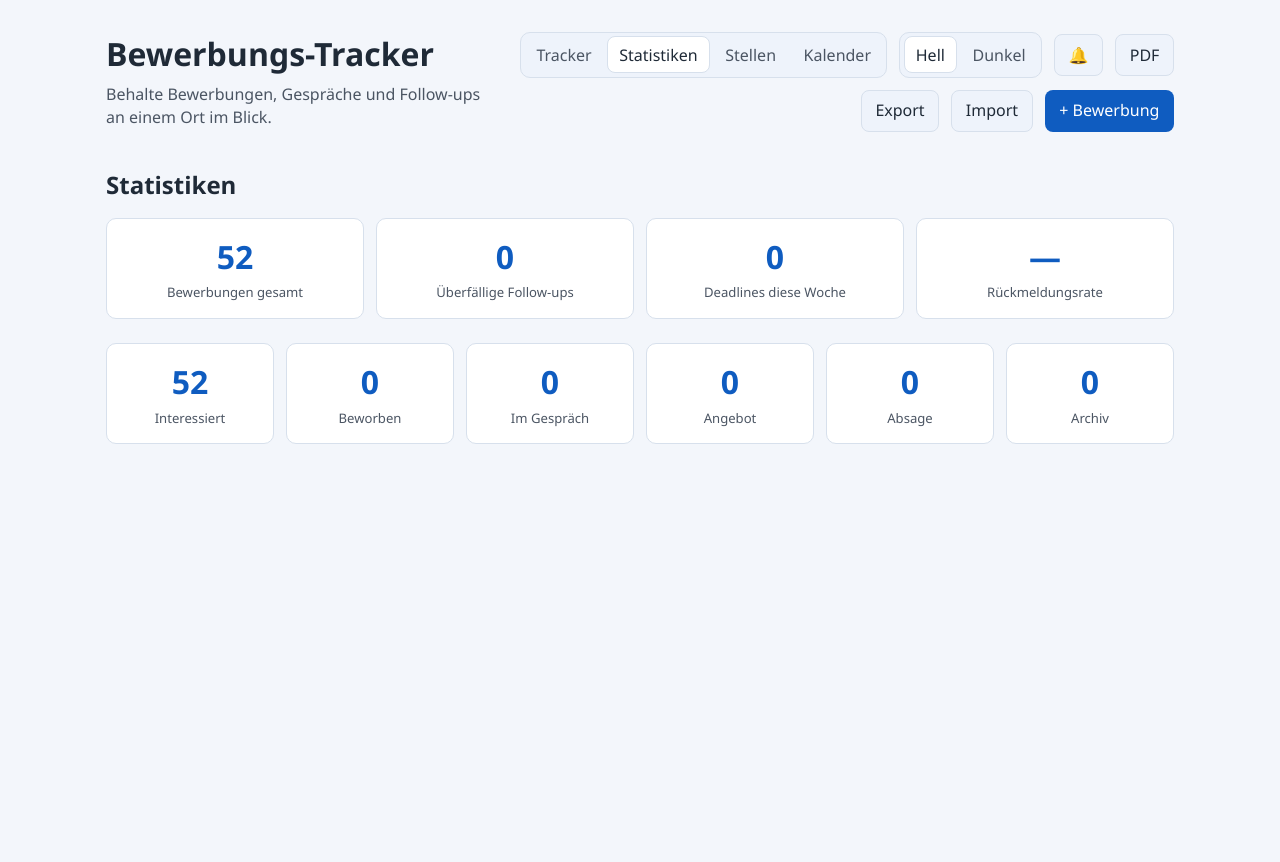
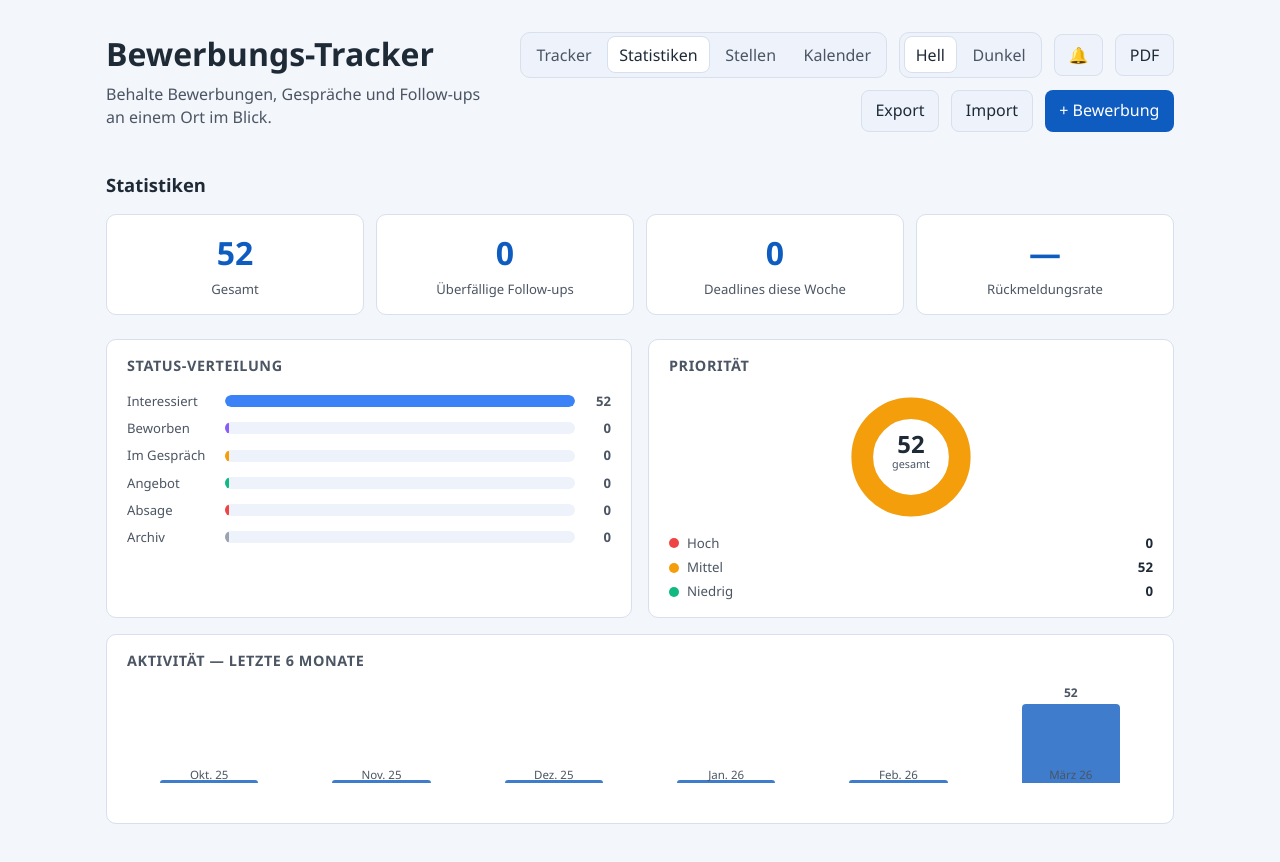
Before and after one commit to EmpyrianForge/BewerbungsTracker, a Vue app: page / in a window 1280 px wide. Both pictures are taken after a click on the button "Statistiken". Shown: the top 862 px of the page. Before the commit the page ends 800 px from the top, so only its background shows below. Built offline with nearby package versions, Linux system fonts and the light colour scheme.

Commit message:
new dashboard

```diff
--- a/src/components/StatsDashboard.vue
+++ b/src/components/StatsDashboard.vue
@@ -1,6 +1,6 @@
 <script setup lang="ts">
 import { computed } from 'vue'
-import { STATUSES, type Company, type CompanyStatus } from '../types/company'
+import { STATUSES, PRIORITIES, type Company, type CompanyStatus, type Priority } from '../types/company'
 
 const props = defineProps<{
   companies: Company[]
@@ -15,23 +15,39 @@ const STATUS_LABELS: Record<CompanyStatus, string> = {
   Archived: 'Archiv',
 }
 
+const STATUS_COLORS: Record<CompanyStatus, string> = {
+  Interested: '#3b82f6',
+  Applied: '#8b5cf6',
+  Interviewing: '#f59e0b',
+  Offer: '#10b981',
+  Rejected: '#ef4444',
+  Archived: '#9ca3af',
+}
+
+const PRIORITY_LABELS: Record<Priority, string> = {
+  High: 'Hoch',
+  Medium: 'Mittel',
+  Low: 'Niedrig',
+}
+
+const PRIORITY_COLORS: Record<Priority, string> = {
+  High: '#ef4444',
+  Medium: '#f59e0b',
+  Low: '#10b981',
+}
+
 const getTodayLocalIsoDate = () => {
   const now = new Date()
-  const local = new Date(now.getTime() - now.getTimezoneOffset() * 60_000)
-  return local.toISOString().slice(0, 10)
+  return new Date(now.getTime() - now.getTimezoneOffset() * 60_000).toISOString().slice(0, 10)
 }
 
+// ── KPI ──────────────────────────────────────────────────────
 const total = computed(() => props.companies.length)
 
 const countByStatus = computed(() => {
-  const counts: Partial<Record<CompanyStatus, number>> = {}
-  for (const status of STATUSES) {
-    counts[status] = 0
-  }
-  for (const c of props.companies) {
-    counts[c.status] = (counts[c.status] ?? 0) + 1
-  }
-  return counts as Record<CompanyStatus, number>
+  const counts = Object.fromEntries(STATUSES.map((s) => [s, 0])) as Record<CompanyStatus, number>
+  for (const c of props.companies) counts[c.status]++
+  return counts
 })
 
 const overdueFollowUps = computed(() => {
@@ -48,30 +64,86 @@ const deadlinesThisWeek = computed(() => {
 })
 
 const responseRate = computed(() => {
-  const applied = countByStatus.value['Applied'] ?? 0
-  const interviewing = countByStatus.value['Interviewing'] ?? 0
-  const offer = countByStatus.value['Offer'] ?? 0
-  const rejected = countByStatus.value['Rejected'] ?? 0
-  const responded = interviewing + offer + rejected
+  const applied = countByStatus.value['Applied']
+  const responded = countByStatus.value['Interviewing'] + countByStatus.value['Offer'] + countByStatus.value['Rejected']
   if (applied === 0) return null
   return Math.round((responded / applied) * 100)
 })
+
+// ── Status bar chart ─────────────────────────────────────────
+const maxStatusCount = computed(() => Math.max(1, ...STATUSES.map((s) => countByStatus.value[s])))
+
+const statusBars = computed(() =>
+  STATUSES.map((status) => ({
+    status,
+    label: STATUS_LABELS[status],
+    count: countByStatus.value[status],
+    pct: Math.round((countByStatus.value[status] / maxStatusCount.value) * 100),
+    color: STATUS_COLORS[status],
+  })),
+)
+
+// ── Priority donut ───────────────────────────────────────────
+const countByPriority = computed(() => {
+  const counts = Object.fromEntries(PRIORITIES.map((p) => [p, 0])) as Record<Priority, number>
+  for (const c of props.companies) counts[c.priority]++
+  return counts
+})
+
+const donutSegments = computed(() => {
+  const t = total.value
+  if (t === 0) return []
+
+  const r = 45
+  const circumference = 2 * Math.PI * r
+  let angle = -90
+
+  return PRIORITIES.filter((p) => countByPriority.value[p] > 0).map((priority) => {
+    const count = countByPriority.value[priority]
+    const fraction = count / t
+    const dash = fraction * circumference
+    const gap = circumference - dash
+    const rotation = angle
+    angle += fraction * 360
+    return { priority, count, dash, gap, rotation, color: PRIORITY_COLORS[priority] }
+  })
+})
+
+// ── Monthly activity ─────────────────────────────────────────
+const monthlyActivity = computed(() => {
+  const now = new Date()
+  return Array.from({ length: 6 }, (_, i) => {
+    const d = new Date(now.getFullYear(), now.getMonth() - (5 - i), 1)
+    const y = d.getFullYear()
+    const m = d.getMonth()
+    return {
+      label: d.toLocaleDateString('de-DE', { month: 'short', year: '2-digit' }),
+      count: props.companies.filter((c) => {
+        const cd = new Date(c.createdAt)
+        return cd.getFullYear() === y && cd.getMonth() === m
+      }).length,
+    }
+  })
+})
+
+const maxMonthly = computed(() => Math.max(1, ...monthlyActivity.value.map((m) => m.count)))
 </script>
 
 <template>
-  <div>
-    <h2 style="margin-top: 0; margin-bottom: 1rem;">Statistiken</h2>
+  <div class="stats-dashboard">
+    <h2 class="stats-title">Statistiken</h2>
 
+    <!-- KPI cards -->
     <div class="stats-grid">
       <div class="stat-card">
         <div class="stat-number">{{ total }}</div>
-        <div class="stat-label">Bewerbungen gesamt</div>
+        <div class="stat-label">Gesamt</div>
       </div>
-      <div class="stat-card">
+      <div class="stat-card" :class="{ 'stat-card--warn': overdueFollowUps > 0 }">
         <div class="stat-number">{{ overdueFollowUps }}</div>
         <div class="stat-label">Überfällige Follow-ups</div>
       </div>
-      <div class="stat-card">
+      <div class="stat-card" :class="{ 'stat-card--warn': deadlinesThisWeek > 0 }">
         <div class="stat-number">{{ deadlinesThisWeek }}</div>
         <div class="stat-label">Deadlines diese Woche</div>
       </div>
@@ -81,11 +153,79 @@ const responseRate = computed(() => {
       </div>
     </div>
 
-    <div class="stats-grid">
-      <div v-for="status in STATUSES" :key="status" class="stat-card">
-        <div class="stat-number">{{ countByStatus[status] }}</div>
-        <div class="stat-label">{{ STATUS_LABELS[status] }}</div>
+    <!-- Charts row -->
+    <div class="charts-row">
+
+      <!-- Status bar chart -->
+      <div class="chart-card chart-card--bars">
+        <h3 class="chart-title">Status-Verteilung</h3>
+        <div v-if="total === 0" class="chart-empty">Keine Daten</div>
+        <div v-else class="bar-list">
+          <div v-for="bar in statusBars" :key="bar.status" class="bar-row">
+            <span class="bar-label">{{ bar.label }}</span>
+            <div class="bar-track">
+              <div
+                class="bar-fill"
+                :style="{ width: bar.pct + '%', background: bar.color }"
+              ></div>
+            </div>
+            <span class="bar-count">{{ bar.count }}</span>
+          </div>
+        </div>
+      </div>
+
+      <!-- Priority donut -->
+      <div class="chart-card chart-card--donut">
+        <h3 class="chart-title">Priorität</h3>
+        <div v-if="total === 0" class="chart-empty">Keine Daten</div>
+        <template v-else>
+          <svg viewBox="0 0 120 120" class="donut-svg" aria-hidden="true">
+            <!-- track -->
+            <circle cx="60" cy="60" r="45" fill="none" stroke-width="20" class="donut-track" />
+            <!-- segments -->
+            <circle
+              v-for="seg in donutSegments"
+              :key="seg.priority"
+              cx="60" cy="60" r="45"
+              fill="none"
+              stroke-width="20"
+              :stroke="seg.color"
+              :stroke-dasharray="`${seg.dash} ${seg.gap}`"
+              :transform="`rotate(${seg.rotation} 60 60)`"
+              stroke-linecap="butt"
+            />
+            <!-- center label -->
+            <text x="60" y="56" text-anchor="middle" class="donut-center-num">{{ total }}</text>
+            <text x="60" y="70" text-anchor="middle" class="donut-center-label">gesamt</text>
+          </svg>
+          <div class="donut-legend">
+            <div v-for="p in PRIORITIES" :key="p" class="donut-legend-item">
+              <span class="donut-legend-dot" :style="{ background: PRIORITY_COLORS[p] }"></span>
+              <span class="donut-legend-text">{{ PRIORITY_LABELS[p] }}</span>
+              <span class="donut-legend-count">{{ countByPriority[p] }}</span>
+            </div>
+          </div>
+        </template>
       </div>
     </div>
+
+    <!-- Monthly activity chart -->
+    <div class="chart-card chart-card--monthly">
+      <h3 class="chart-title">Aktivität — letzte 6 Monate</h3>
+      <div v-if="total === 0" class="chart-empty">Keine Daten</div>
+      <div v-else class="month-chart">
+        <div v-for="month in monthlyActivity" :key="month.label" class="month-col">
+          <span class="month-count">{{ month.count > 0 ? month.count : '' }}</span>
+          <div class="month-bar-wrap">
+            <div
+              class="month-bar"
+              :style="{ height: (month.count / maxMonthly * 100) + '%' }"
+            ></div>
+          </div>
+          <span class="month-label">{{ month.label }}</span>
+        </div>
+      </div>
+    </div>
+
   </div>
 </template>
--- a/src/style.css
+++ b/src/style.css
@@ -658,6 +658,221 @@ a {
   color: var(--text-muted);
 }
 
+.stat-card--warn {
+  border-color: #f59e0b;
+  background: #fffbeb;
+}
+
+.stat-card--warn .stat-number {
+  color: #d97706;
+}
+
+:root[data-theme='dark'] .stat-card--warn {
+  background: #2d2007;
+  border-color: #92400e;
+}
+
+:root[data-theme='dark'] .stat-card--warn .stat-number {
+  color: #fbbf24;
+}
+
+/* Stats dashboard charts */
+.stats-dashboard {
+  padding: 0.25rem 0;
+}
+
+.stats-title {
+  font-size: 1.15rem;
+  font-weight: 700;
+  margin: 0 0 1rem;
+  color: var(--text);
+}
+
+.charts-row {
+  display: grid;
+  grid-template-columns: 1fr 1fr;
+  gap: 1rem;
+  margin-bottom: 1rem;
+}
+
+.chart-card {
+  background: var(--surface);
+  border: 1px solid var(--border);
+  border-radius: 10px;
+  padding: 1rem 1.25rem;
+}
+
+.chart-card--monthly {
+  grid-column: 1 / -1;
+}
+
+.chart-title {
+  font-size: 0.9rem;
+  font-weight: 600;
+  margin: 0 0 1rem;
+  color: var(--text-muted);
+  text-transform: uppercase;
+  letter-spacing: 0.04em;
+}
+
+.chart-empty {
+  color: var(--text-muted);
+  font-size: 0.88rem;
+  text-align: center;
+  padding: 1.5rem 0;
+}
+
+/* Status bar chart */
+.bar-list {
+  display: flex;
+  flex-direction: column;
+  gap: 0.55rem;
+}
+
+.bar-row {
+  display: grid;
+  grid-template-columns: 90px 1fr 28px;
+  align-items: center;
+  gap: 0.5rem;
+}
+
+.bar-label {
+  font-size: 0.82rem;
+  color: var(--text-muted);
+  white-space: nowrap;
+  overflow: hidden;
+  text-overflow: ellipsis;
+}
+
+.bar-track {
+  height: 12px;
+  background: var(--surface-elevated);
+  border-radius: 6px;
+  overflow: hidden;
+}
+
+.bar-fill {
+  height: 100%;
+  border-radius: 6px;
+  min-width: 4px;
+  transition: width 0.3s ease;
+}
+
+.bar-count {
+  font-size: 0.82rem;
+  font-weight: 600;
+  color: var(--text-muted);
+  text-align: right;
+}
+
+/* Priority donut */
+.donut-svg {
+  display: block;
+  width: 130px;
+  height: 130px;
+  margin: 0 auto 0.75rem;
+}
+
+.donut-track {
+  stroke: var(--surface-elevated);
+}
+
+.donut-center-num {
+  font-size: 22px;
+  font-weight: 700;
+  fill: var(--text);
+}
+
+.donut-center-label {
+  font-size: 10px;
+  fill: var(--text-muted);
+}
+
+.donut-legend {
+  display: flex;
+  flex-direction: column;
+  gap: 0.35rem;
+}
+
+.donut-legend-item {
+  display: flex;
+  align-items: center;
+  gap: 0.5rem;
+  font-size: 0.83rem;
+}
+
+.donut-legend-dot {
+  width: 10px;
+  height: 10px;
+  border-radius: 50%;
+  flex-shrink: 0;
+}
+
+.donut-legend-text {
+  flex: 1;
+  color: var(--text-muted);
+}
+
+.donut-legend-count {
+  font-weight: 600;
+  color: var(--text);
+}
+
+/* Monthly activity chart */
+.month-chart {
+  display: flex;
+  align-items: flex-end;
+  gap: 0.5rem;
+  height: 120px;
+  padding-bottom: 1.5rem;
+  position: relative;
+}
+
+.month-col {
+  flex: 1;
+  display: flex;
+  flex-direction: column;
+  align-items: center;
+  height: 100%;
+  gap: 0.25rem;
+  position: relative;
+}
+
+.month-count {
+  font-size: 0.75rem;
+  font-weight: 600;
+  color: var(--text-muted);
+  height: 1.1em;
+  line-height: 1;
+}
+
+.month-bar-wrap {
+  flex: 1;
+  width: 100%;
+  display: flex;
+  align-items: flex-end;
+  justify-content: center;
+}
+
+.month-bar {
+  width: 60%;
+  min-height: 3px;
+  background: var(--accent);
+  border-radius: 4px 4px 0 0;
+  opacity: 0.8;
+  transition: height 0.3s ease;
+}
+
+.month-label {
+  font-size: 0.72rem;
+  color: var(--text-muted);
+  white-space: nowrap;
+  position: absolute;
+  bottom: 0;
+  left: 50%;
+  transform: translateX(-50%);
+}
+
 /* Activity log */
 .activity-section {
   margin-top: 1rem;
```
